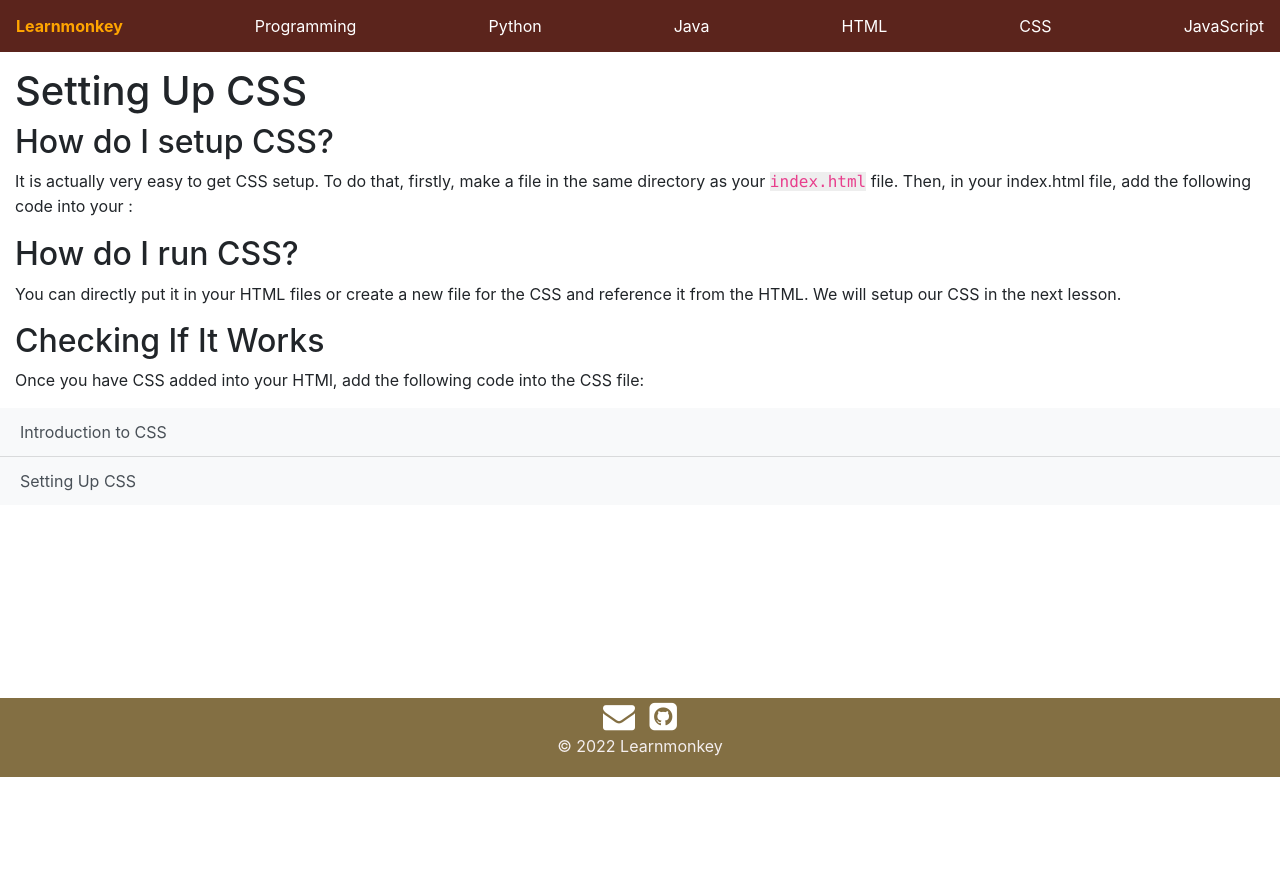
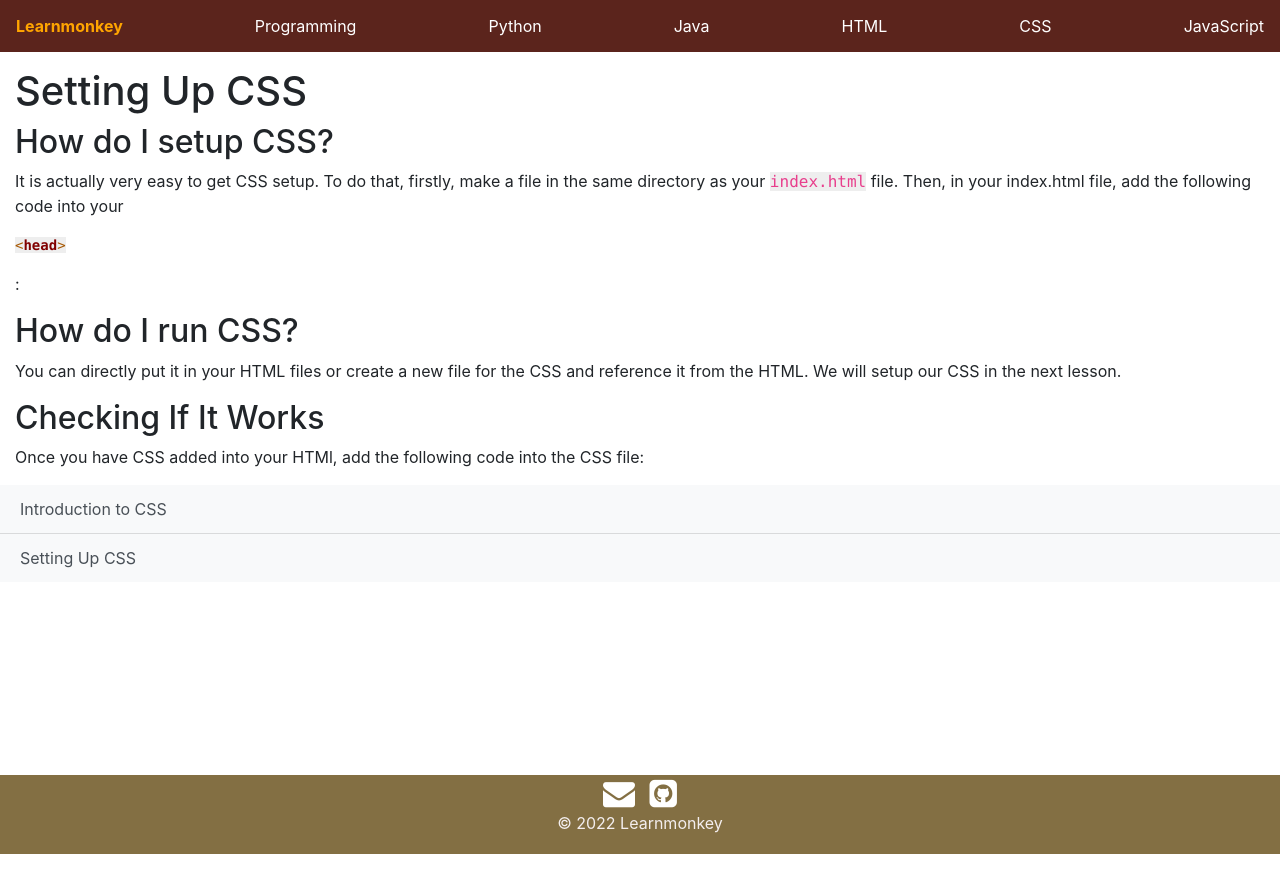
Before and after one commit to learnmonkey/learnmonkey.github.io, a Jekyll site: the page built from programming/css/setup-css.html, in a window 1280 px wide and 900 px high. Shown: the top 893 px of the window. Built offline with Jekyll 4.4.1, drawn with Linux system fonts in a browser that asks for light colours.

Commit message:
style the html code so it works... :|

```diff
--- a/programming/css/setup-css.html
+++ b/programming/css/setup-css.html
@@ -8,7 +8,7 @@
 
 <section>
     <h2>How do I setup CSS?</h2>
-    <p>It is actually very easy to get CSS setup. To do that, firstly, make a file in the same directory as your <code>index.html</code> file. Then, in your index.html file, add the following code into your <code><head></code>:</p>
+    <p>It is actually very easy to get CSS setup. To do that, firstly, make a file in the same directory as your <code>index.html</code> file. Then, in your index.html file, add the following code into your <code><pre style='color:#000000;background:#ffffff;'><span style='color:#a65700; '>&lt;</span><span style='color:#800000; font-weight:bold; '>head</span><span style='color:#a65700; '>></span></pre></code>:</p>
 </section>
 
 <section>
```
